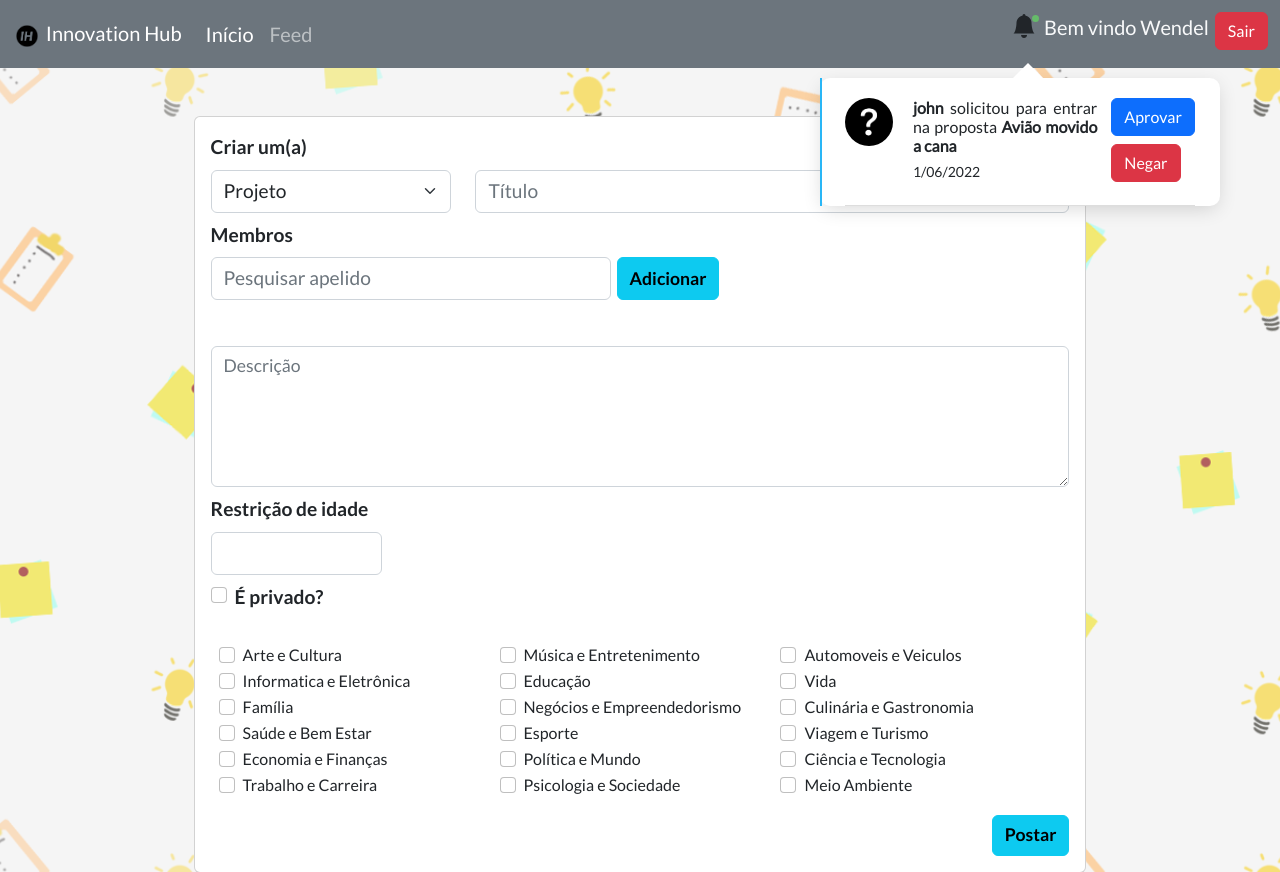
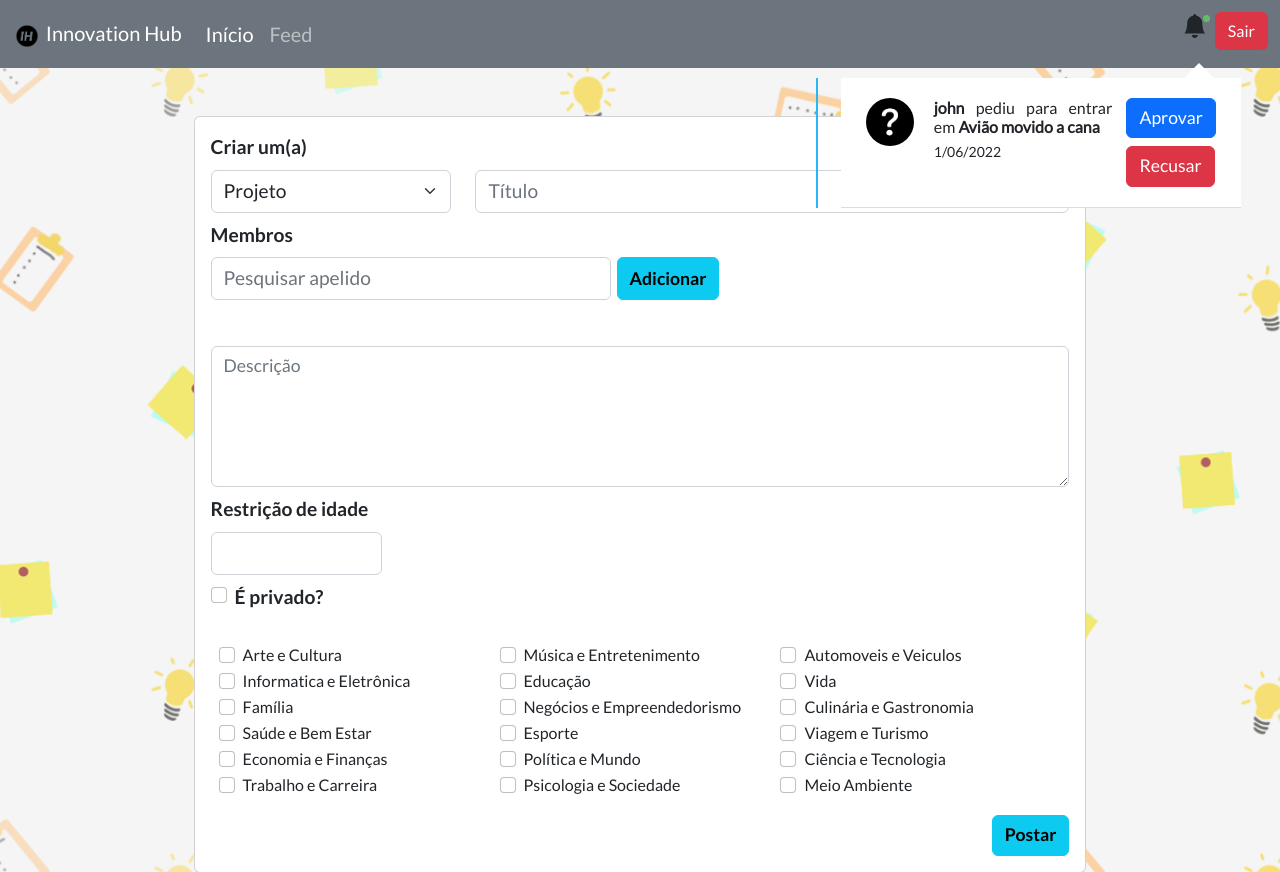
Before and after one commit to wendelsimoes/innovation-hub-flask, a Flask app: page /feed in a window 1280 px wide, after a click that opens the changed part; the page is wider, and only the part inside the window is pictured. Shown: the top 872 px of that part. Run offline with Flask 2, Linux system fonts and the light colour scheme; a user stored in the database is signed in; data comes from the database, SQL or seed files in the repository; both versions use the stored data as it was after the commit; data that the repository does not hold is empty; some libraries are stand-ins or nearby versions.

Commit message:
feat: officialy feed finished

```diff
--- a/application/main.py
+++ b/application/main.py
@@ -254,6 +254,42 @@ def participar():
         return render_template("erro.html", codigo=404, mensagem="ERRO NO SERVER - PROPOSTA NÃO ENCONTRADA")
 
 
+@app.route("/aprovar_participacao", methods=["POST"])
+@login_required
+def aprovar_participacao():
+    quem_pediu_para_entrar = request.form.get("quem_pediu_para_entrar")
+    proposta_id = request.form.get("proposta_id")
+
+    notificacao = Notificacoes_Pedir_para_Participar.query.filter_by(quem_pediu_para_entrar=quem_pediu_para_entrar, proposta_id=proposta_id).first()
+
+    if notificacao:
+        proposta = Proposta.query.filter_by(id=proposta_id).first()
+        usuario = User.query.filter_by(apelido=quem_pediu_para_entrar).first()
+
+        usuario.propostas_que_estou.append(proposta)
+
+        Notificacoes_Pedir_para_Participar.query.filter_by(quem_pediu_para_entrar=quem_pediu_para_entrar, proposta_id=proposta_id).delete()
+        db.session.commit()
+        return Response(json.dumps({'codigo': 200}))
+    else:
+        return render_template("erro.html", codigo=404, mensagem="ERRO NO SERVER - USUÁRIO NÃO PEDIU PARA PARTICIPAR")
+
+
+@app.route("/recusar_participacao", methods=["POST"])
+@login_required
+def recusar_participacao():
+    quem_pediu_para_entrar = request.form.get("quem_pediu_para_entrar")
+    proposta_id = request.form.get("proposta_id")
+
+    notificacao = Notificacoes_Pedir_para_Participar.query.filter_by(quem_pediu_para_entrar=quem_pediu_para_entrar, proposta_id=proposta_id).first()
+
+    if notificacao:
+        Notificacoes_Pedir_para_Participar.query.filter_by(quem_pediu_para_entrar=quem_pediu_para_entrar, proposta_id=proposta_id).delete()
+        return Response(json.dumps({'codigo': 200}))
+    else:
+        return render_template("erro.html", codigo=404, mensagem="ERRO NO SERVER - USUÁRIO NÃO PEDIU PARA PARTICIPAR")
+
+
 # Carregar comentarios
 @app.route("/carregar_comentarios", methods=["GET"])
 def carregar_comentarios():
--- a/application/static/scripts.js
+++ b/application/static/scripts.js
@@ -1,4 +1,52 @@
 $(document).ready(function () {
+    $('.form_aprovar_participacao').submit(function (event) {
+        event.preventDefault();
+        input_quem_pediu = $(this).find('.input_quem_pediu')[0].value;
+        id_proposta = $(this).find('.input_proposta_id')[0].value;
+        notificacao = $(this).parents('.notification-list');
+
+        $(function () {
+            $.post(
+                'aprovar_participacao',
+                {
+                    quem_pediu_para_entrar: input_quem_pediu,
+                    proposta_id: id_proposta
+                },
+                function (response) {
+                    let codigo = JSON.parse(response)["codigo"];
+
+                    if (codigo == 200) {
+                        notificacao.remove();
+                        let liveToast = $('.toast-sucesso');
+                        liveToast.find('.toast-body').text("Usuário adicionado a proposta");
+                        let toast = new bootstrap.Toast(liveToast);
+
+                        toast.show();
+                        return
+                    }
+                });
+        });
+    });
+
+    $('.form_recusar_participacao').submit(function (event) {
+        event.preventDefault();
+        input_quem_pediu = $(this).find('.input_quem_pediu')[0].value;
+        id_proposta = $(this).find('.input_proposta_id')[0].value;
+        notificacao = $(this).parents('.notification-list');
+
+        $(function () {
+            $.post(
+                'recusar_participacao',
+                {
+                    quem_pediu_para_entrar: input_quem_pediu,
+                    proposta_id: id_proposta
+                },
+                function (response) {
+                    notificacao.remove();
+                });
+        });
+    });
+
     $('.form_pedir_participar').submit(function (event) {
         event.preventDefault();
         id_proposta = $(this).children('input')[0].value;
@@ -348,7 +396,6 @@ function exibir_notificacoes() {
     esconder = "dropdown-menu notification-ui_dd hide";
 
     notifications = document.querySelector('.notification-ui_dd');
-    console.log(notifications);
 
     if (notifications.className == mostrar) {
         notifications.className = esconder;
--- a/application/static/styles.css
+++ b/application/static/styles.css
@@ -225,107 +225,6 @@ button, .descricao-do-card {
     margin-right: auto !important;
 }
 
-/* Extra small devices (phones, 600px and down) */
-@media only screen and (max-width: 600px) {
-    .item-feed {
-        width: 95% !important;
-    }
-
-    .tipo-titulo {
-        display: flex !important;
-        flex-direction: column !important;
-    }
-
-    .postar-titulo-label {
-        height: 0px !important;
-    }
-
-    .div-postar-tipo {
-        width: 100% !important;
-    }
-
-    .div-postar-titulo {
-        width: 100% !important;
-    }
-
-    .postar-titulo {
-        margin-top: -20px !important;
-    }
-
-    .background {
-        background: url(images/background-para-tela-mobile.png) no-repeat center center fixed !important;
-        -webkit-background-size: cover !important;
-        -moz-background-size: cover !important;
-        -o-background-size: cover !important;
-        background-size: cover !important;
-        height: 100% !important;
-    }
-
-    .adicionar-membro-btn {
-        margin: 5px 0 0 0 !important;
-    }
-
-    .comentar-participar-likear-feed a {
-        display: block !important;
-        width: 100% !important;
-        margin: 5px 0 0 0 !important;
-    }
-
-    .comentar-participar-likear-feed {
-        display: flex !important;
-        flex-direction: column-reverse !important;
-        justify-content: end !important;
-        flex-wrap: wrap !important;
-    }
-
-    .solicitar_participar_butao {
-        margin: 0 0 5px 0px !important;
-    }
-
-    .anchor-like-proposta, .anchor-like-comentario, botao-favoritar-proposta {
-        text-align: left !important;
-    }
-
-    .lista-das-notificacoes {
-        margin-left: 0 !important;
-        padding-left: 0 !important;
-    }
-
-    .botao-favoritar-proposta {
-        padding: 4px 8px !important;
-    }
-}
-
-/* Medium devices (landscape tablets, 600px and up) */
-@media only screen and (min-width: 600px) {
-    .item-feed {
-        width: 90% !important;
-    }
-
-    .background {
-        background: url(images/background-para-tela-grande.png) no-repeat center center fixed;
-        -webkit-background-size: cover !important;
-        -moz-background-size: cover !important;
-        -o-background-size: cover !important;
-        background-size: cover !important;
-        height: 100% !important;
-    }
-}
-
-/* Large devices (laptops/desktops, 992px and up) */
-@media only screen and (min-width: 992px) {
-    .item-feed {
-        width: 85% !important;
-    }
-}
-
-/* Extra large devices (large laptops and desktops, 1200px and up) */
-@media only screen and (min-width: 1200px) {
-    .item-feed {
-        width: 80% !important;
-    }
-}
-
 /* Peguei daqui: https://codepen.io/gosnippets/pen/qBNGLXp */
 .notification-ui a:after {
     display: none;
@@ -409,7 +308,15 @@ button, .descricao-do-card {
 }
 
 .notification-list--unread {
-    position: relative;
+    position: absolute;
+    right: 150px;
+    width: 400px;
+    background-color: #fff !important;
+    margin: 0 0px !important;
+    padding-top: 20px !important;
+    padding-bottom: 20px !important;
+    padding-right: 25px !important;
+    padding-left: 25px !important;
 }
 
 .notification-list--unread:before {
@@ -446,3 +353,132 @@ button, .descricao-do-card {
     border-radius: 5px;
     margin-left: 20px;
 }
+
+/* Extra small devices (phones, 600px and down) */
+@media only screen and (max-width: 600px) {
+    .item-feed {
+        width: 95% !important;
+    }
+
+    .tipo-titulo {
+        display: flex !important;
+        flex-direction: column !important;
+    }
+
+    .postar-titulo-label {
+        height: 0px !important;
+    }
+
+    .div-postar-tipo {
+        width: 100% !important;
+    }
+
+    .div-postar-titulo {
+        width: 100% !important;
+    }
+
+    .postar-titulo {
+        margin-top: -20px !important;
+    }
+
+    .background {
+        background: url(images/background-para-tela-mobile.png) no-repeat center center fixed !important;
+        -webkit-background-size: cover !important;
+        -moz-background-size: cover !important;
+        -o-background-size: cover !important;
+        background-size: cover !important;
+        height: 100% !important;
+    }
+
+    .adicionar-membro-btn {
+        margin: 5px 0 0 0 !important;
+    }
+
+    .comentar-participar-likear-feed a {
+        display: block !important;
+        width: 100% !important;
+        margin: 5px 0 0 0 !important;
+    }
+
+    .comentar-participar-likear-feed {
+        display: flex !important;
+        flex-direction: column-reverse !important;
+        justify-content: end !important;
+        flex-wrap: wrap !important;
+    }
+
+    .solicitar_participar_butao {
+        margin: 0 0 5px 0px !important;
+    }
+
+    .anchor-like-proposta, .anchor-like-comentario, botao-favoritar-proposta {
+        text-align: left !important;
+    }
+
+    .lista-das-notificacoes {
+        margin-left: 0 !important;
+        padding-left: 0 !important;
+    }
+
+    .botao-favoritar-proposta {
+        padding: 4px 8px !important;
+    }
+
+    .notification-list--unread {
+        position: relative;
+        right: 0;
+        width: 0;
+        width: fit-content !important;
+        margin: 0 0px !important;
+        padding-top: 15px !important;
+        padding-bottom: 15px !important;
+        padding-right: 10px !important;
+        padding-left: 10px !important;
+    }
+
+    .lista-das-notificacoes {
+        width: 100% !important;
+    }
+
+    .notification-list {
+        margin: 0 10px !important;
+    }
+
+    .notification-list .notification-list_img img {
+        display: none !important;
+    }
+
+    .notification-list_detail {
+        width: 220px !important;
+    }
+}
+
+/* Medium devices (landscape tablets, 600px and up) */
+@media only screen and (min-width: 600px) {
+    .item-feed {
+        width: 90% !important;
+    }
+
+    .background {
+        background: url(images/background-para-tela-grande.png) no-repeat center center fixed;
+        -webkit-background-size: cover !important;
+        -moz-background-size: cover !important;
+        -o-background-size: cover !important;
+        background-size: cover !important;
+        height: 100% !important;
+    }
+}
+
+/* Large devices (laptops/desktops, 992px and up) */
+@media only screen and (min-width: 992px) {
+    .item-feed {
+        width: 85% !important;
+    }
+}
+
+/* Extra large devices (large laptops and desktops, 1200px and up) */
+@media only screen and (min-width: 1200px) {
+    .item-feed {
+        width: 80% !important;
+    }
+}
--- a/application/templates/layout.html
+++ b/application/templates/layout.html
@@ -78,7 +78,7 @@
                       <img src="{{ notificacao.quem_pediu_para_entrar_foto }}" alt="user">
                     </div>
                     <div class="notification-list_detail">
-                      <p><b>{{ notificacao.quem_pediu_para_entrar }}</b> solicitou para entrar na proposta <b>{{ notificacao.titulo_da_proposta }}</b></p>
+                      <p><b>{{ notificacao.quem_pediu_para_entrar }}</b> pediu para entrar em <b>{{ notificacao.titulo_da_proposta }}</b></p>
                       <!-- Implementar data -->
                       <p>
                         {% if notificacao.mes_criacao < 10 %}
@@ -91,12 +91,16 @@
                       </p>
                     </div>
                     <div class="notification-list_feature-img">
-                      <a href="#" class="btn btn-primary mr-3" type="button">
-                        Aprovar
-                      </a>
-                      <a href="#" class="btn btn-danger mr-3 mt-2" type="button">
-                        Negar
-                      </a>
+                      <form class="form_aprovar_participacao" method="post">
+                        <input class="input_quem_pediu" type="hidden" name="quem_pediu_para_entrar" value="{{ notificacao.quem_pediu_para_entrar }}">
+                        <input class="input_proposta_id" type="hidden" name="proposta_id" value="{{ notificacao.proposta_id }}">
+                        <button type="submit" class="btn btn-primary mr-3">Aprovar</button>
+                      </form>
+                      <form class="form_recusar_participacao" method="post">
+                        <input class="input_quem_pediu" type="hidden" name="quem_pediu_para_entrar" value="{{ notificacao.quem_pediu_para_entrar }}">
+                        <input class="input_proposta_id" type="hidden" name="proposta_id" value="{{ notificacao.proposta_id }}">
+                        <button type="submit" class="btn btn-danger mt-2 mr-3">Recusar</button>
+                      </form>
                     </div>
                   </div>
                   {% endfor %}
@@ -104,8 +108,6 @@
               </div>
             </li>
           </ul>
-          <h5 class="text-light fs-5" style="display: inline-block; margin-right: 3px;">Bem vindo&nbsp;{{ user.nome }}
-          </h5>
           <a href="/sair" class="btn btn-danger mr-3" type="button">
             Sair
           </a>
```
Also changed, not shown: application/innovation-hub-flask.db.
